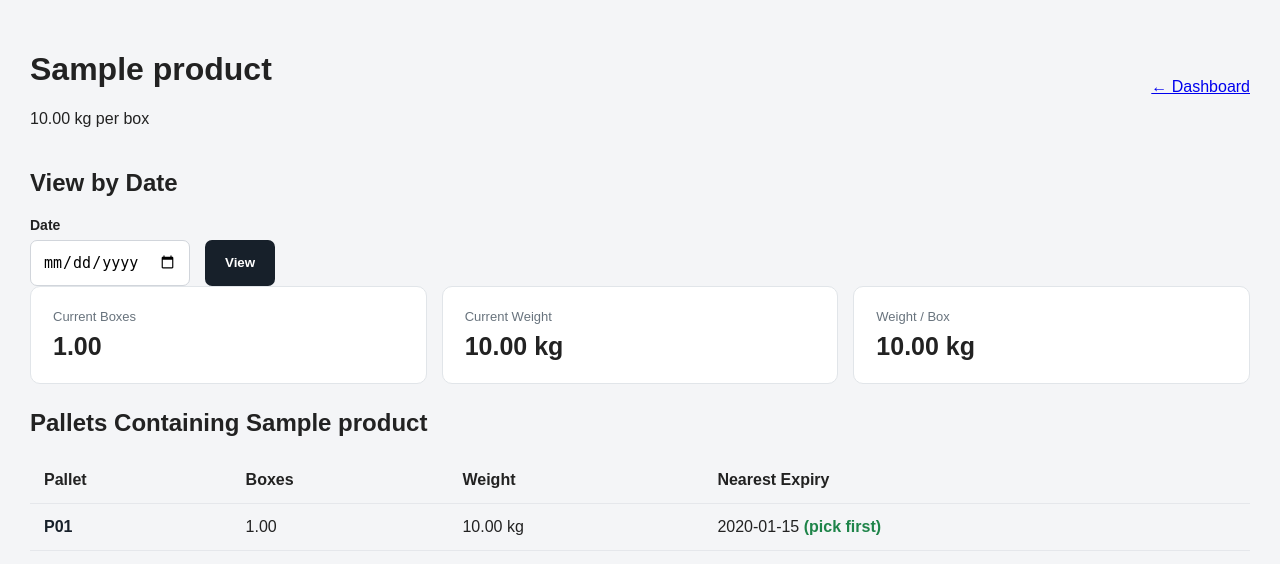
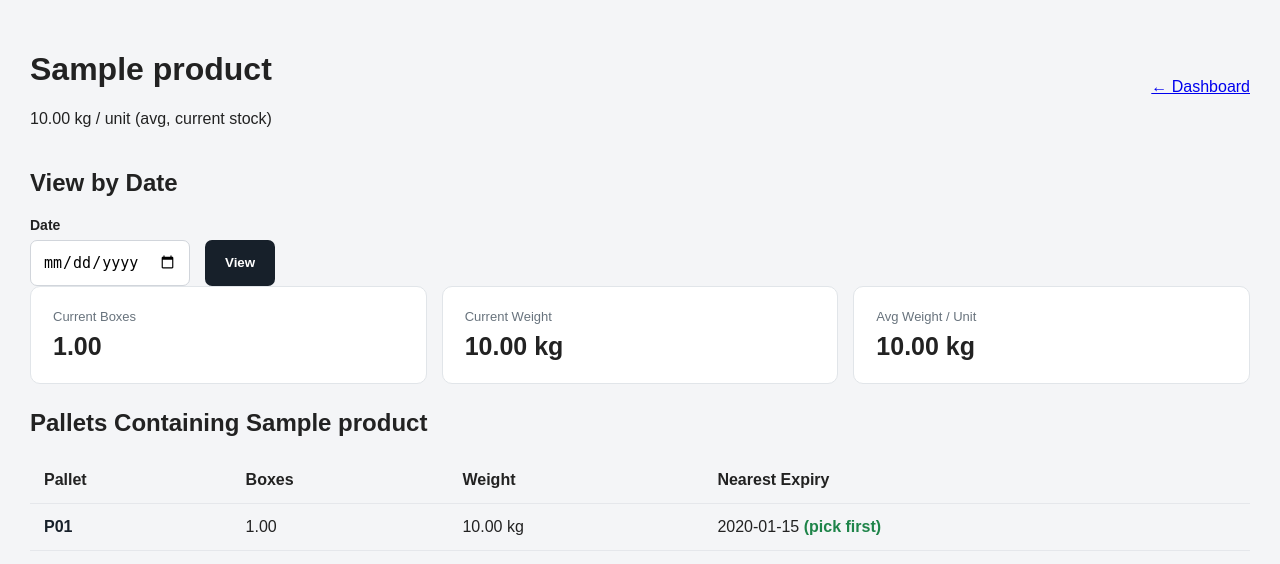
Before and after one commit to NagaNisant/IMS, a Flask app: page /product/1 in a window 1280 px wide. Shown: the part 64-628 px from the top of the page. Run offline with Flask 3, Linux system fonts and the light colour scheme; a user stored in the database is signed in; data comes from the database, SQL or seed files in the repository; tables that the repository leaves empty hold one stand-in row (values such as "Sample post").

Commit message:
Update product.html

```diff
--- a/inventory_dashboard_spyder/templates/product.html
+++ b/inventory_dashboard_spyder/templates/product.html
@@ -128,10 +128,10 @@
         </h1>
 
         <p class="subtitle">
-            {% if product.box_weight is not none %}
-                {{ "%.2f"|format(product.box_weight) }} kg per box
+            {% if avg_unit_weight is not none %}
+                {{ "%.2f"|format(avg_unit_weight) }} kg / unit (avg, current stock)
             {% else %}
-                No catalog weight on file
+                No weight recorded yet
             {% endif %}
         </p>
 
@@ -237,7 +237,9 @@
                 <td>P{{ "%02d"|format(item.pallet_no) }}</td>
                 <td>{{ "%.2f"|format(item.boxes) }}</td>
                 <td>
-                    {% if product.box_weight is not none %}
+                    {% if item.unit_weight is not none %}
+                        {{ "%.2f"|format(item.boxes * item.unit_weight) }} kg
+                    {% elif product.box_weight is not none %}
                         {{ "%.2f"|format(item.boxes * product.box_weight) }} kg
                     {% else %}
                         —
@@ -296,12 +298,12 @@
     <div class="summary-box">
 
         <div class="summary-label">
-            Weight / Box
+            Avg Weight / Unit
         </div>
 
         <div class="summary-value">
-            {% if product.box_weight is not none %}
-                {{ "%.2f"|format(product.box_weight) }} kg
+            {% if avg_unit_weight is not none %}
+                {{ "%.2f"|format(avg_unit_weight) }} kg
             {% else %}
                 —
             {% endif %}
@@ -379,13 +381,8 @@
 
                 <td>
 
-                    {% if product.box_weight is not none %}
-                        {{
-                            "%.2f"|format(
-                                pallet.boxes *
-                                product.box_weight
-                            )
-                        }}
+                    {% if pallet.weight %}
+                        {{ "%.2f"|format(pallet.weight) }}
                         kg
                     {% else %}
                         —
@@ -498,7 +495,15 @@
 
                 <td>
 
-                    {% if product.box_weight is not none %}
+                    {% if item.unit_weight is not none %}
+                        {{
+                            "%.2f"|format(
+                                item.boxes *
+                                item.unit_weight
+                            )
+                        }}
+                        kg
+                    {% elif product.box_weight is not none %}
                         {{
                             "%.2f"|format(
                                 item.boxes *
```
